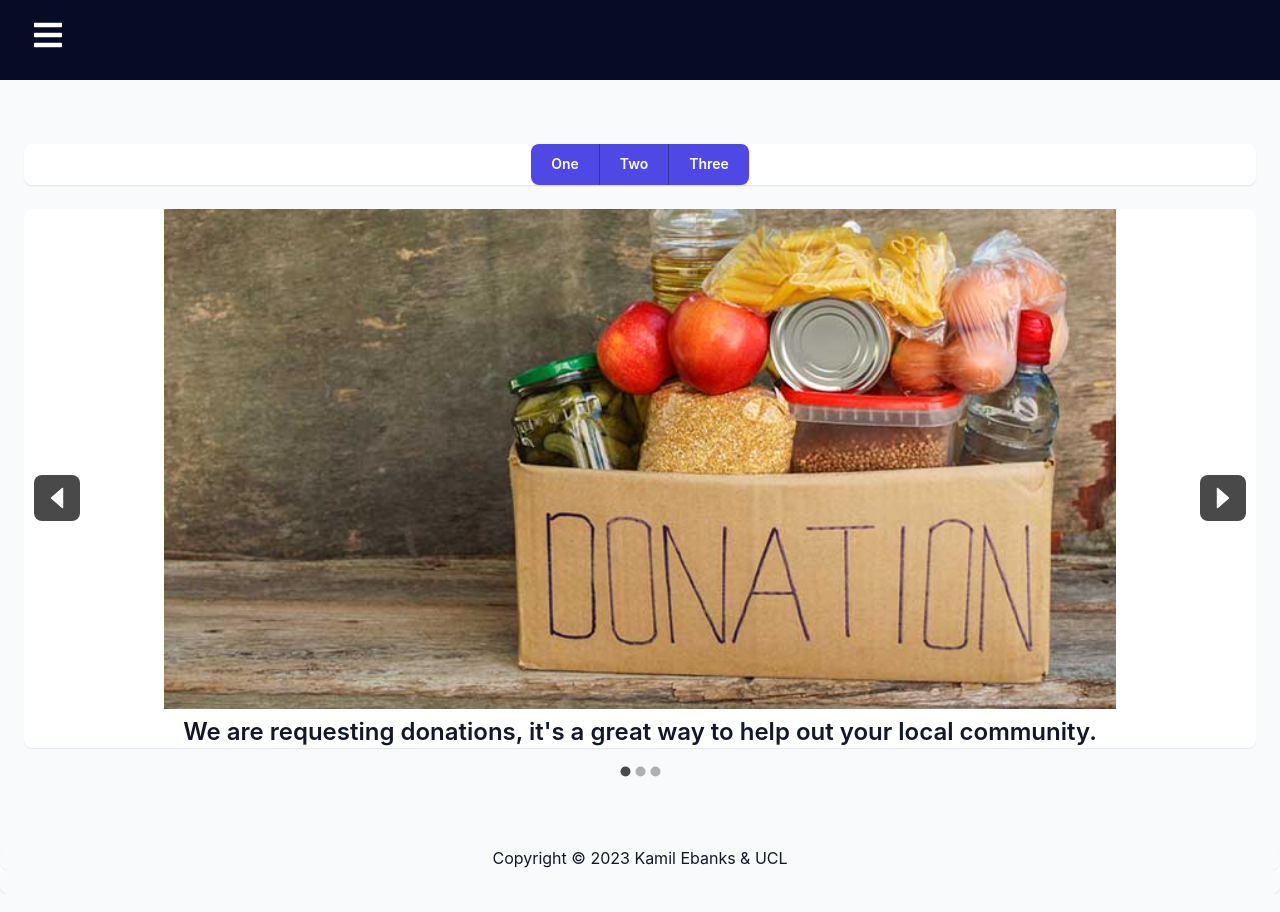
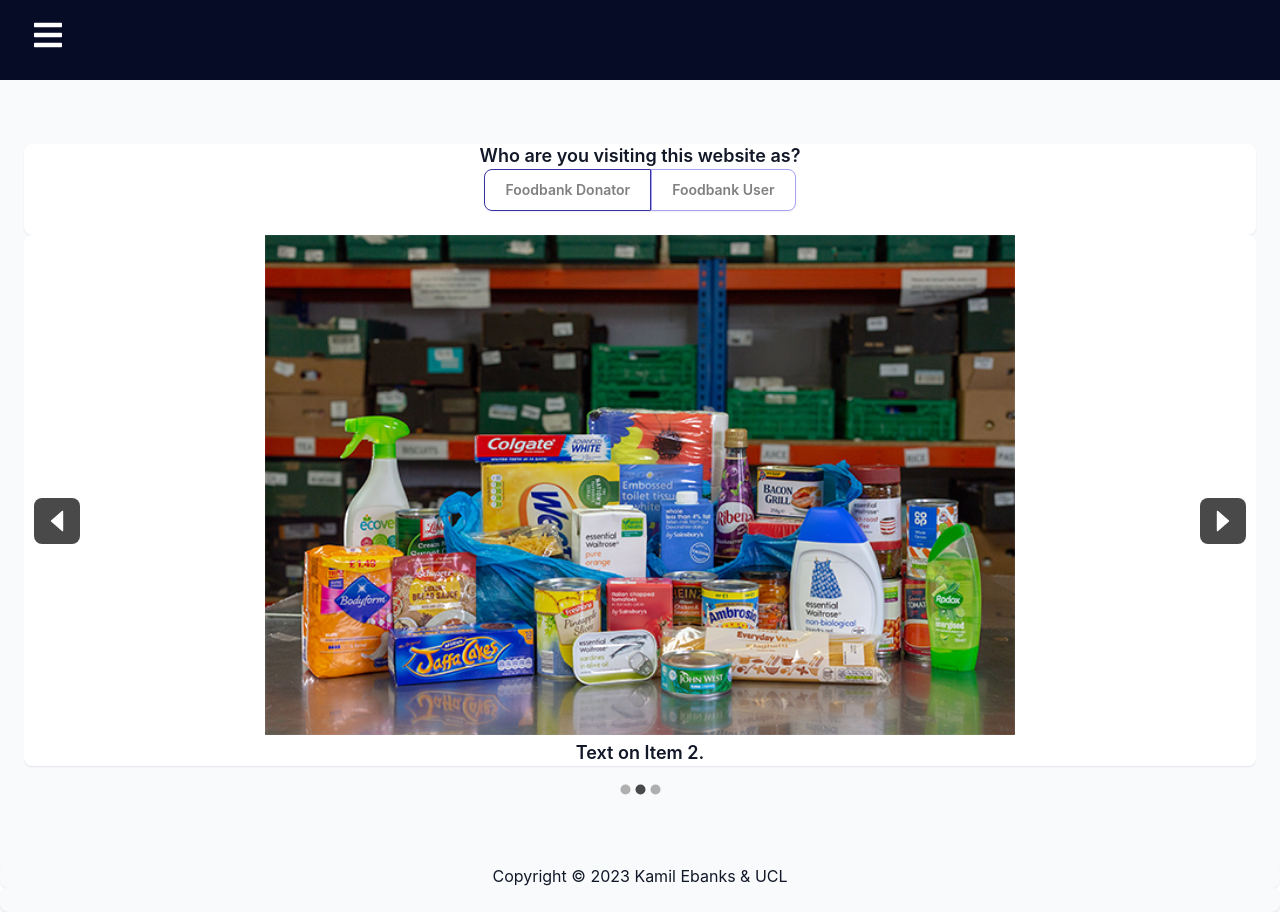
Before and after one commit to zcabkle/external-facing-website, a React (Create React App) app in the folder client/: page / in a window 1280 px wide. Built offline with nearby package versions, Linux system fonts and the light colour scheme.

Commit message:
buttongroup works and accessable across pages

```diff
--- a/client/src/pages/foodbanks-page/foodbanks-page.js
+++ b/client/src/pages/foodbanks-page/foodbanks-page.js
@@ -42,6 +42,8 @@ const FoodbanksPage = () => {
       setError(e.message);
     }
   }, []);
+
+  console.log("GOT ITEM from foodbanks page" + sessionStorage.getItem("userType"))
 
   var postcodes = getPostcodes(foodbanks);
   postcodes = [{ label: 'All', value: 'all' }].concat(postcodes);
--- a/client/src/pages/landing-page.js
+++ b/client/src/pages/landing-page.js
@@ -1,6 +1,7 @@
 import { Box, Container, Paper, Typography, ButtonGroup, Button } from '@mui/material';
 import Carousel from 'react-material-ui-carousel';
 import * as AiIcons from 'react-icons/ai';
+import { useState } from 'react';
 
 window.user_type = "";
 
@@ -8,27 +9,55 @@ function Item(props) {
   return (
     <Paper style={{ zIndex: '-3', textAlign: 'center', alignContent: 'center' }}>
       <img width="auto" height="500vh" src={props.item.src} />
-      <Typography variant="h5">
+      <Typography variant="h6">
         {props.item.description}
-        <br></br>
       </Typography>
     </Paper>
   )
 }
 
+const LandingPage = () => {
+
+  const [userType, setUserType] = useState('');
+  const [rerendered, setRerendered] = useState(false)
+
+  if(sessionStorage.getItem("userType") && !rerendered){
+    setUserType(sessionStorage.getItem("userType"));
+    setRerendered(true);
+  }
+
   function ChoosePersona() {
     return (
       <Paper style={{ zIndex: '-3', textAlign: 'center', alignContent: 'center'}}>
+        <Typography variant='h6'>Who are you visiting this website as?<br></br></Typography>
         <ButtonGroup variant="contained" aria-label="outlined primary button group">
-        <Button>One</Button>
-        <Button>Two</Button>
-        <Button>Three</Button>
+          { userType === 'donator' ? <Button sx={{ backgroundColor: 'blue', color: 'white' }} onClick={() => {
+            window.sessionStorage.setItem("userType", "donator");
+            setUserType('donator')
+          }}>Foodbank Donator</Button> : <Button sx={{ color: 'grey' }} variant="outlined" onClick={() => {
+            window.sessionStorage.setItem("userType", "donator");
+            setUserType('donator')
+          }}>Foodbank Donator</Button>}
+          { userType === 'user' ? <Button sx={{ backgroundColor: 'blue', color: 'white' }} onClick={() => {
+            window.sessionStorage.setItem("userType", "user");
+            setUserType('user')
+          }}>Foodbank User</Button> : <Button sx={{ color: 'grey' }} variant="outlined" onClick={() => {
+            window.sessionStorage.setItem("userType", "user");
+            setUserType('user')
+          }}>Foodbank User</Button>}
         </ButtonGroup>
+
+
+        { userType === '' && <Typography variant='body1'> <br></br> </Typography> }
+
+        { userType === 'user' && <Typography variant='body1'> Information here to explain how a foodbank user should use the site. <br></br><br></br></Typography> }
+
+        { userType === 'donator' && <Typography variant='body1'> Information here to explain how a foodbank donator should use the site. <br></br><br></br></Typography> }
+
       </Paper>
     )
   }
 
-const LandingPage = () => {
   var items = [
     {
       name: "Item 1",
@@ -57,11 +86,10 @@ const LandingPage = () => {
     >
       <Container maxWidth="xl">
       <ChoosePersona />
-      <br></br>
         <Carousel
           NextIcon={<AiIcons.AiFillCaretRight />}
           PrevIcon={<AiIcons.AiFillCaretLeft />}
-          autoPlay={false}
+          autoPlay={true}
           interval={5000}
           animation={"slide"}
           navButtonsAlwaysVisible={true}
```
Lines whose indentation alone changed are shown as unchanged.
